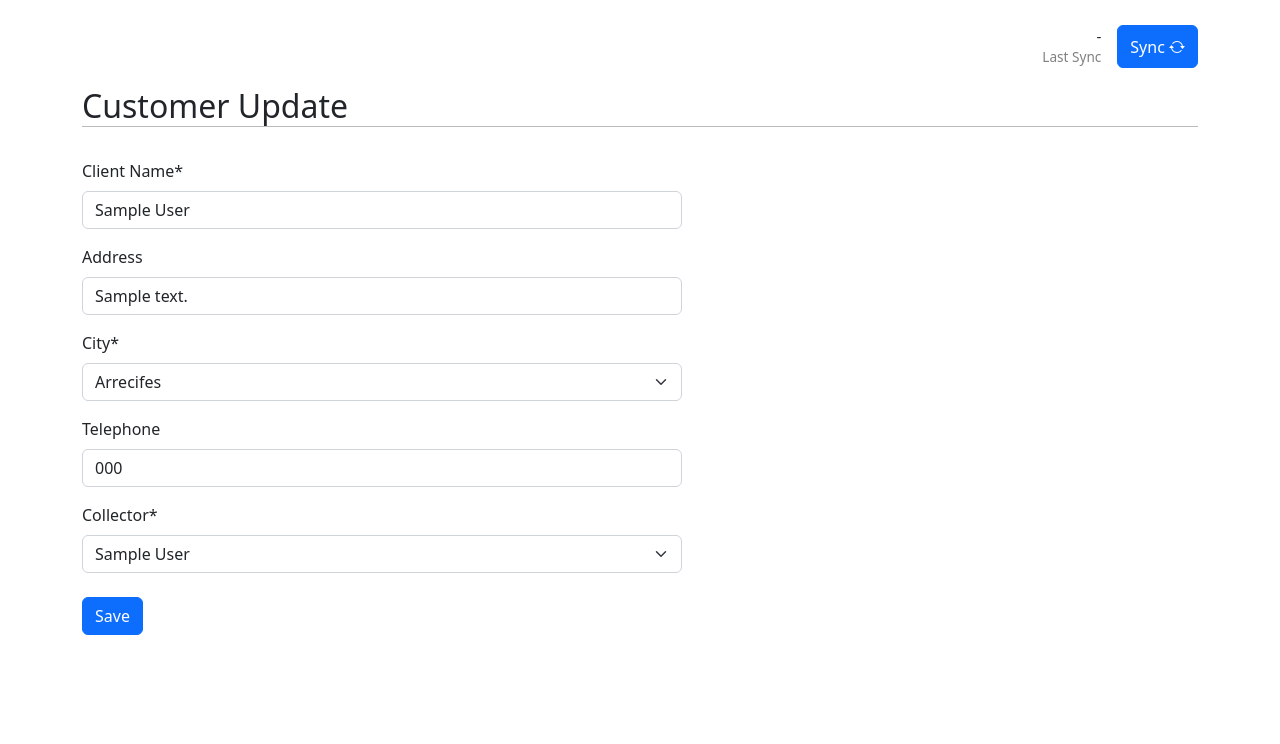
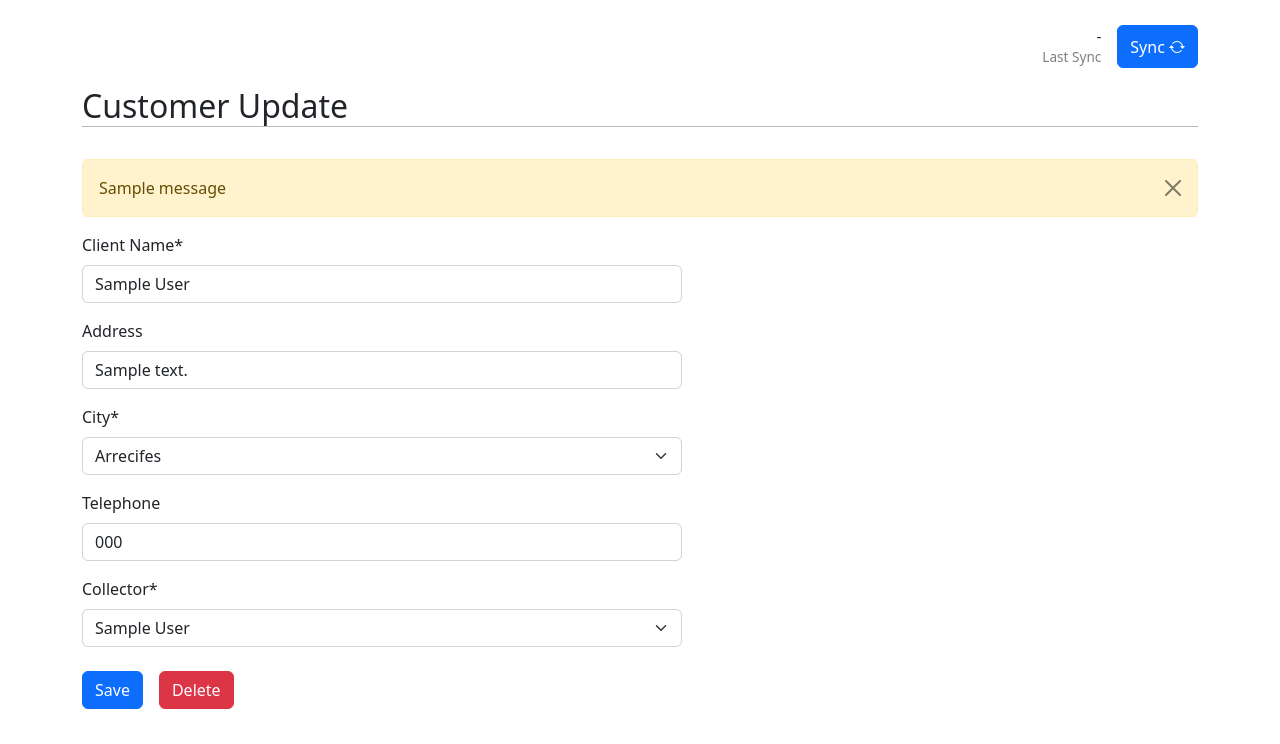
Before and after one commit to luciano-im/app-cobranzas, a Django app: page /customers/update/1/ in a window 1280 px wide. Shown: the part 56-800 px from the top of the page. Run offline with Django 4.2, Linux system fonts and the light colour scheme; a user stored in the database is signed in; tables that the repository leaves empty hold one stand-in row (values such as "Sample post"); one stand-in notice (Sample message) is shown; some libraries are stand-ins or nearby versions.

Commit message:
✨ Create delete customer view and add delete button to customer update template

```diff
--- a/cobranzas/app/templates/update_customer.html
+++ b/cobranzas/app/templates/update_customer.html
@@ -5,9 +5,46 @@
 
 {% block content %}
   <h2>{% translate "Customer Update" %}</h2>
+
+  {% if messages %}
+    {% for message in messages %}
+      <div class="alert alert-warning alert-dismissible fade show" role="alert">
+        {{ message }}
+        <button type="button" class="btn-close" data-bs-dismiss="alert" aria-label="Close"></button>
+      </div>
+    {% endfor %}
+  {% endif %}
+
   <form method="post">
     {% csrf_token %}
     {{ form|crispy }}
-    <input type="submit" value="{% translate "Save" context "Save button" %}" class="btn btn-primary">
+    <div class="d-flex flex-row justify-content-start align-items-center mt-4">
+      <input type="submit" value="{% translate "Save" context "Save button" %}" class="btn btn-primary me-3 mt-0">
+      <button type="button" class="btn btn-danger" data-bs-toggle="modal" data-bs-target="#delete-modal">
+        {% translate "Delete" context "Delete button" %}
+      </button>
+    </div>
   </form>
+
+  <!-- Modal -->
+  <div class="modal fade" id="delete-modal" tabindex="-1" aria-hidden="true">
+    <div class="modal-dialog modal-dialog-centered">
+      <div class="modal-content">
+        <div class="modal-header">
+          <h1 class="modal-title fs-5" id="exampleModalLabel">{% translate "Are you sure?" context "Delete modal dialog title" %}</h1>
+          <button type="button" class="btn-close" data-bs-dismiss="modal" aria-label="Close"></button>
+        </div>
+        <div class="modal-body">
+          {% translate "Do you really want to delete this customer?" context "Delete modal dialog text" %}
+        </div>
+        <div class="modal-footer">
+          <button type="button" class="btn btn-secondary" data-bs-dismiss="modal">{% translate "No" %}</button>
+          <form method="POST" action="{% url 'delete-customer' object.pk  %}">
+            {% csrf_token %}
+            <input type="submit" class="btn btn-danger mt-0" value="{% translate "Delete" context "Delete button" %}">
+          </form>
+        </div>
+      </div>
+    </div>
+  </div>
 {% endblock %}
--- a/cobranzas/app/views.py
+++ b/cobranzas/app/views.py
@@ -134,6 +134,21 @@ class CustomerUpdateView(LoginRequiredMixin, AdminPermission, UpdateView):
 
     def get_success_url(self):
         return reverse('list-customers')
+
+
+class CustomerDeleteView(LoginRequiredMixin, AdminPermission, DeleteView):
+    model = Customer
+    success_url = reverse_lazy('list-customers')
+
+    def form_valid(self, form):
+        self.object = self.get_object()
+        if not Sale.objects.filter(customer=self.object).exists():
+            success_url = self.get_success_url()
+            self.object.delete()
+            return HttpResponseRedirect(success_url)
+        else:
+            messages.add_message(self.request, messages.ERROR, _("There are sales made to this customer, it cannot be deleted!"))
+            return HttpResponseRedirect(reverse('update-customer', kwargs={"pk": self.object.pk}))
 
 
 class CustomerListView(LoginRequiredMixin, ListView, FilterSetView):
--- a/cobranzas/cobranzas/urls.py
+++ b/cobranzas/cobranzas/urls.py
@@ -20,7 +20,7 @@ from django.urls import path, include
 from app.views import HomeView, UserCreationView, UserListView, CustomerCreationView, CustomerUpdateView
 from app.views import CustomerListView, SaleCreationView, SaleUpdateView, SaleListView
 from app.views import ProductCreationView, ProductUpdateView, ProductListView, LoginView, PendingBalanceListView
-from app.views import ProductDeleteView
+from app.views import ProductDeleteView, CustomerDeleteView
 from collection.views import CollectionCreationView, CollectionListView, CollectionPrintView
 from collection.views import CollectionDataView, PendingCollectionView, LocalCollectionPrintView
 from collection.views import CollectionUpdateView, CollectionDeliveryView, CollectionDeliveryListView
@@ -35,6 +35,7 @@ urlpatterns = [
     path('accounts/list/', UserListView.as_view(), name='list-users'),
     path('customers/create/', CustomerCreationView.as_view(), name='create-customer'),
     path('customers/update/<pk>/', CustomerUpdateView.as_view(), name='update-customer'),
+    path('customers/delete/<pk>/', CustomerDeleteView.as_view(), name='delete-customer'),
     path('customers/list/', CustomerListView.as_view(), name='list-customers'),
     path('products/create/', ProductCreationView.as_view(), name='create-product'),
     path('products/update/<pk>/', ProductUpdateView.as_view(), name='update-product'),
```
